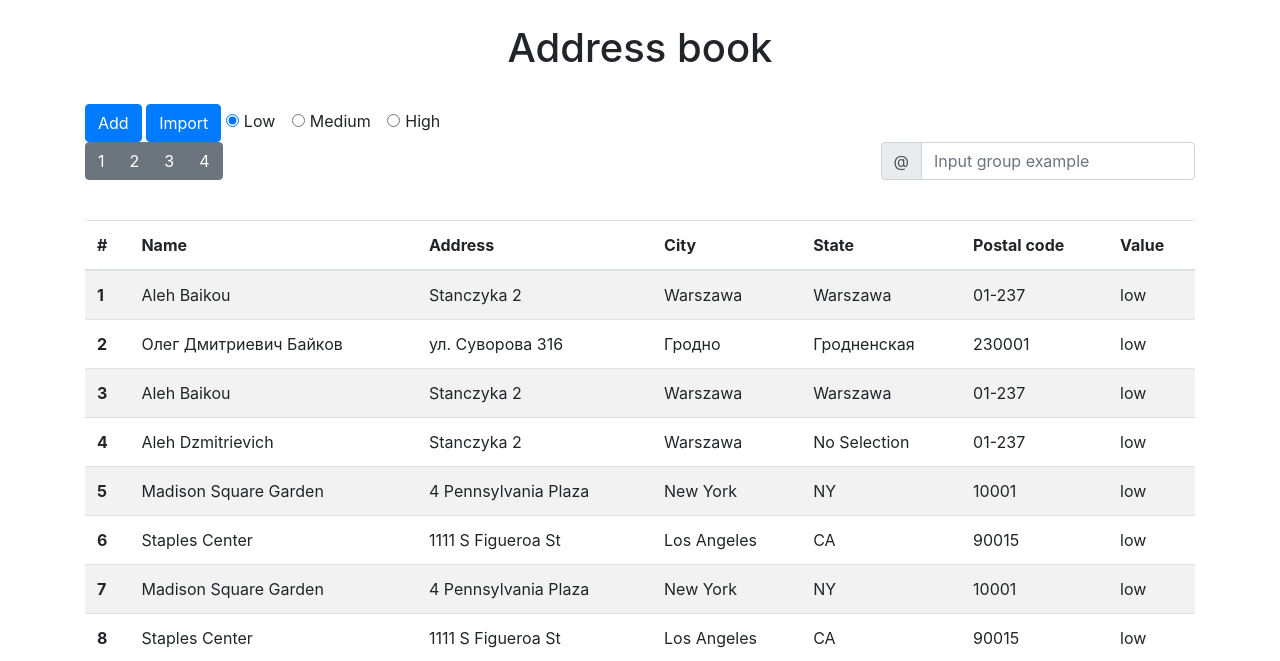
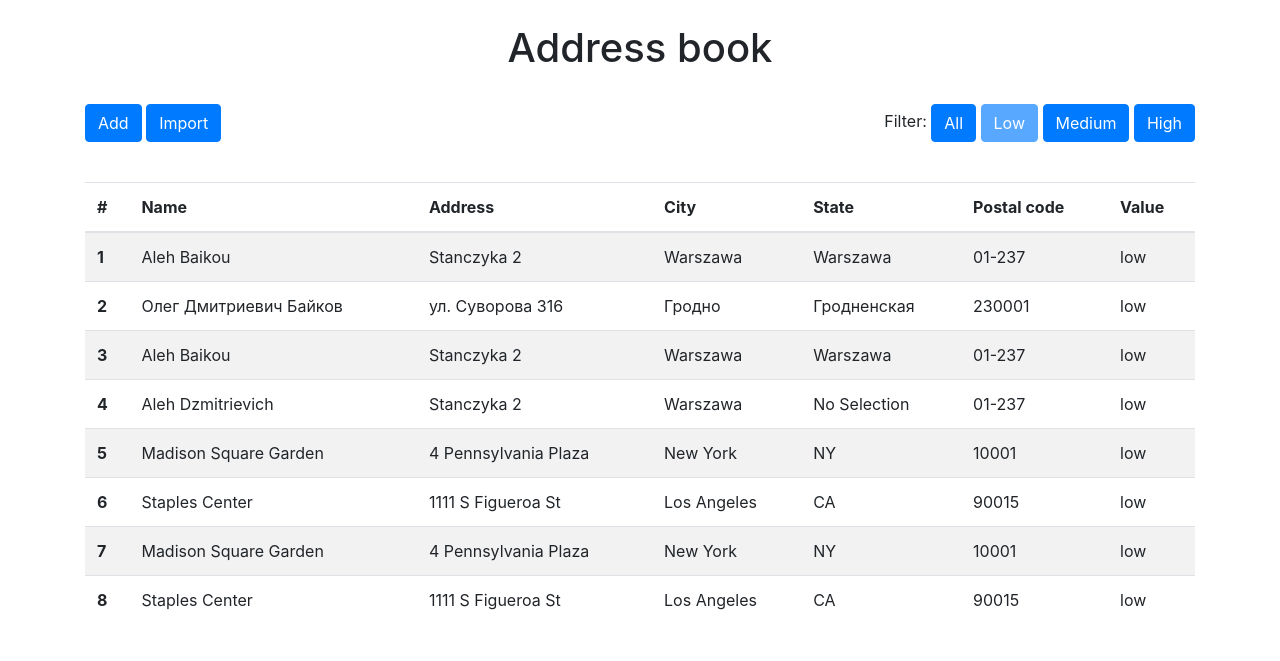
Before and after one commit to BaikovOD/AddressBookTestTask, a Flask app: page /addresses/filter/?value=low in a window 1280 px wide. Shown: the part 56-717 px from the top of the page. Run offline with Flask 2, Linux system fonts and the light colour scheme; data comes from the database, SQL or seed files in the repository; some libraries are stand-ins or nearby versions.

Commit message:
Filters done. Class refactor left

```diff
--- a/website/templates/addresses.html
+++ b/website/templates/addresses.html
@@ -4,46 +4,19 @@
 {% block content %}
 <h1 align="center">Address book</h1>
 </br >
-<!--<div class="d-grid gap-3 d-md-block">-->
-    <div class="form-group">
+<div class="btn-toolbar justify-content-between" role="toolbar" aria-label="Toolbar with button groups">
+    <div class="d-grid gap-2 d-md-block">
         <a class="btn btn-primary" id="address_add" href="/addresses/add" role="button">Add</a>
         <a class="btn btn-primary" id="addresses_parse" href="/addresses/parse" role="button">Import</a>
-
-        <div class="form-check form-check-inline">
-            <input class="form-check-input" type="radio" name="value" id="valueLow" value="low" checked>
-            <label class="form-check-label" for="valueLow">
-                Low
-            </label>
-        </div>
-        <div class="form-check form-check-inline">
-            <input class="form-check-input" type="radio" name="value" id="valueMedium" value="medium">
-            <label class="form-check-label" for="valueMedium">
-                Medium
-            </label>
-        </div>
-        <div class="form-check form-check-inline">
-            <input class="form-check-input" type="radio" name="value" id="valueHigh" value="high">
-            <label class="form-check-label" for="valueHigh">
-                High
-            </label>
-        </div>
-        <div class="btn-toolbar justify-content-between" role="toolbar" aria-label="Toolbar with button groups">
-          <div class="btn-group" role="group" aria-label="First group">
-            <button type="button" class="btn btn-secondary">1</button>
-            <button type="button" class="btn btn-secondary">2</button>
-            <button type="button" class="btn btn-secondary">3</button>
-            <button type="button" class="btn btn-secondary">4</button>
-          </div>
-          <div class="input-group">
-            <div class="input-group-prepend">
-              <div class="input-group-text" id="btnGroupAddon2">@</div>
-            </div>
-            <input type="text" class="form-control" placeholder="Input group example" aria-label="Input group example" aria-describedby="btnGroupAddon2">
-          </div>
-        </div>
     </div>
-<!--</div>-->
-
+    <div class="form-group">
+        Filter:
+        <a class="btn btn-primary {{ disabled_all }}" id="addressess_all" href="/addresses/" role="button">All</a>
+        <a class="btn btn-primary {{ disabled_low }}" id="addresses_low" href="/addresses/filter/?value=low" role="button">Low</a>
+        <a class="btn btn-primary {{ disabled_medium }}" id="addresses_medium" href="/addresses/filter/?value=medium" role="button">Medium</a>
+        <a class="btn btn-primary {{ disabled_high }}" id="addresses_high" href="/addresses/filter/?value=high" role="button">High</a>
+    </div>
+</div>
 </br >
 <table class="table table-striped">
     <thead>
--- a/website/views.py
+++ b/website/views.py
@@ -52,7 +52,7 @@ def process_addr_info(source, flashMsg=False):
 @views.route('/addresses/')
 def addresses():
     addr_list = get_addr_list()
-    return render_template("addresses.html", addresses=enumerate(addr_list))
+    return render_template("addresses.html", addresses=enumerate(addr_list), disabled_all='disabled')
 
 
 @views.route('/addresses/parse/', methods=['GET', 'POST'])
@@ -79,9 +79,10 @@ def addresses_parse():
 
 
 @views.route('/addresses/filter/')
-def adresses_filter():
+def addresses_filter():
     addr_list = get_addr_list(request.args.get('value'))
-    return render_template("addresses.html", addresses=enumerate(addr_list))
+    disabled_dict = {'disabled_' + request.args.get('value'):'disabled'}
+    return render_template("addresses.html", addresses=enumerate(addr_list), **disabled_dict)
 
 
 @views.route('/addresses/add', methods=['GET', 'POST'])
```
